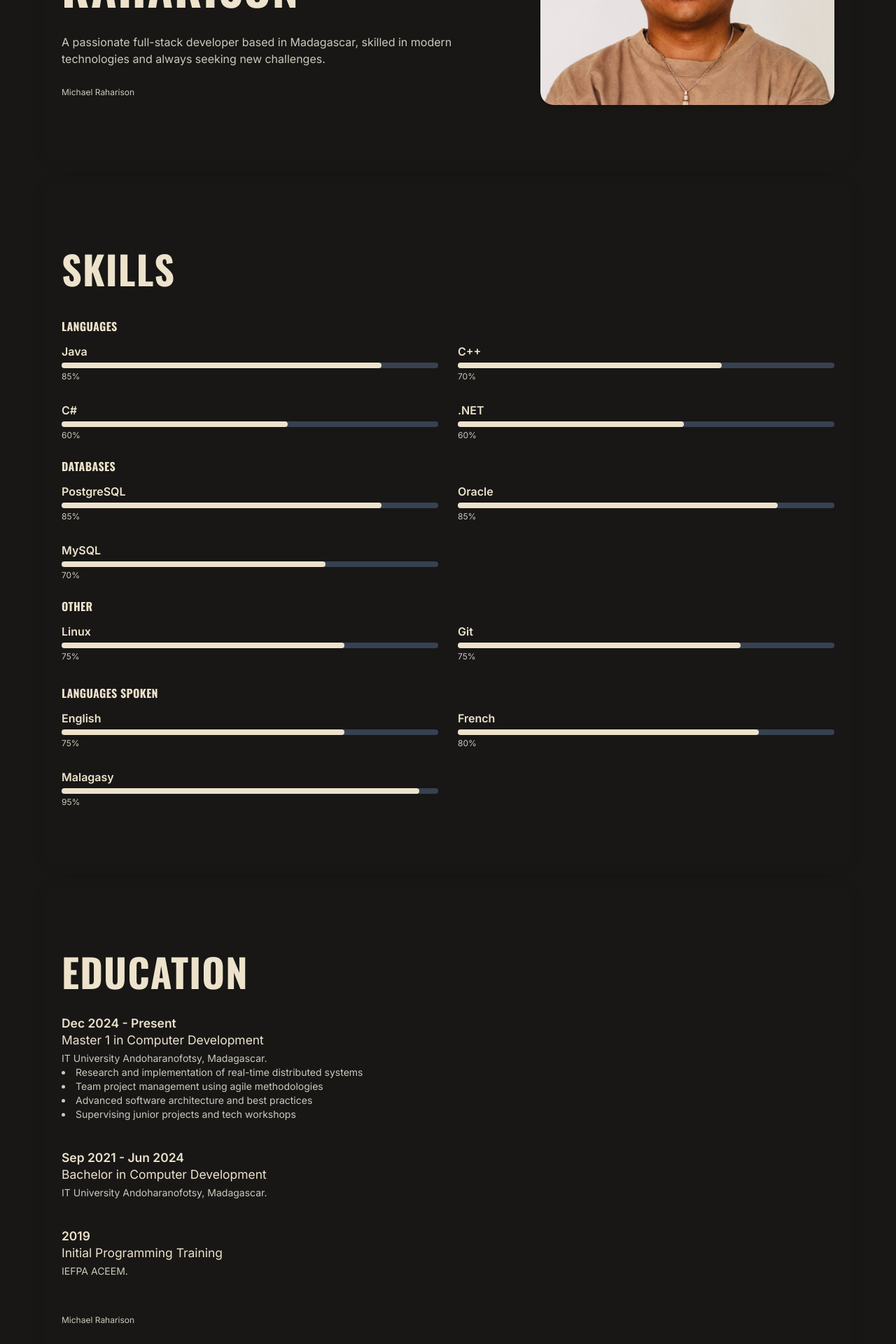
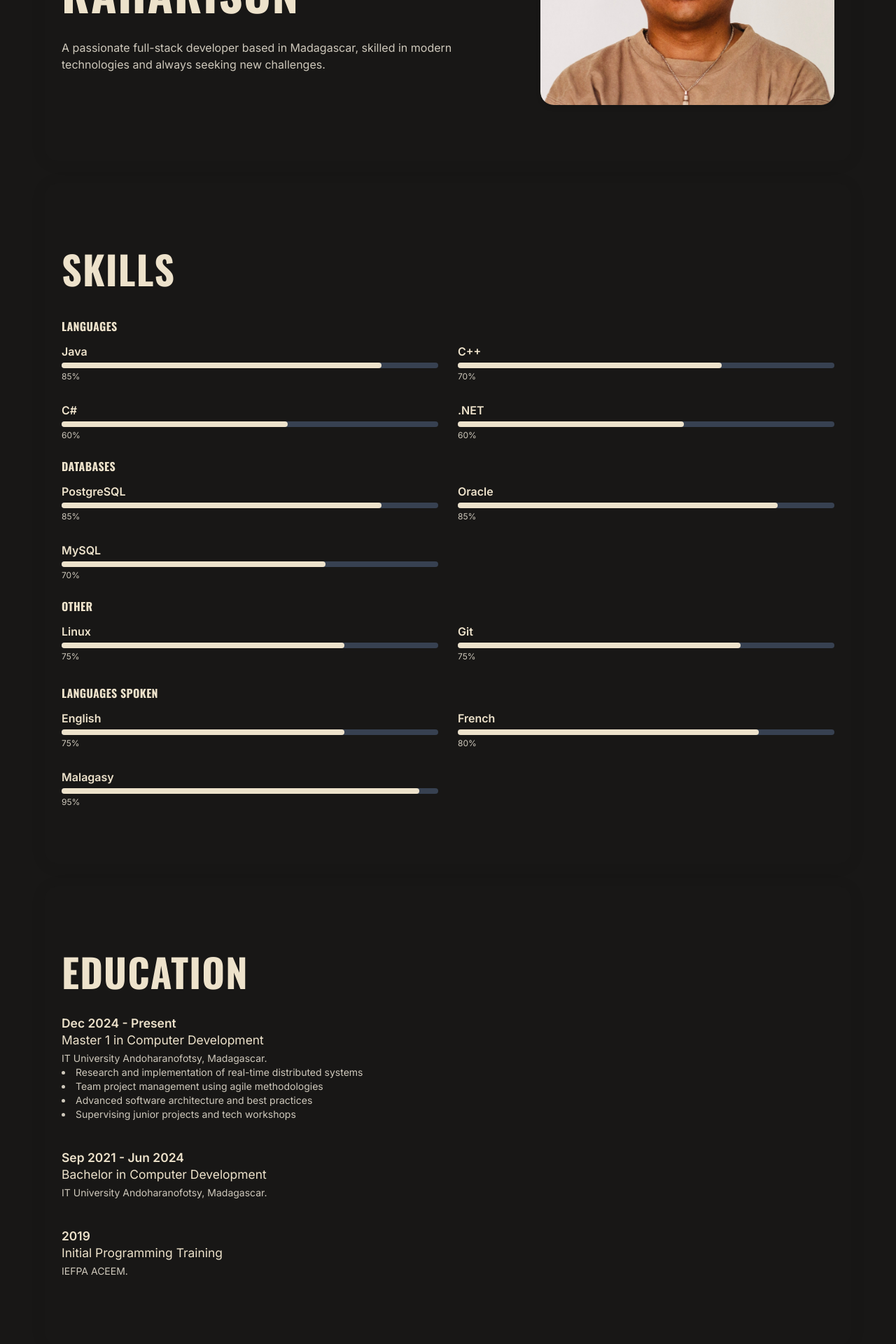
Before and after one commit to DM034/one-page-wonder-analyse, a React (Vite) app: page / in a window 1280 px wide. Shown: the part 380-2300 px from the top of the page at 70% size. Built offline with nearby package versions, Linux system fonts and the light colour scheme.

Commit message:
Remove website and name from sections
Remove website and name from the bottom of all sections except the footer.

```diff
--- a/src/components/portfolio/About.tsx
+++ b/src/components/portfolio/About.tsx
@@ -9,7 +9,7 @@ export default function About() {
         <div className="text-muted mb-7 max-w-xl text-base">
           A passionate full-stack developer based in Madagascar, skilled in modern technologies and always seeking new challenges.
         </div>
-        <div className="text-xs text-muted mt-auto">Michael Raharison</div>
+        {/* ligne supprimée */}
       </div>
       <img src={profileImg} alt="Michael Raharison Portrait" className="slide-img object-cover drop-shadow-md" />
     </section>
--- a/src/components/portfolio/BestProject.tsx
+++ b/src/components/portfolio/BestProject.tsx
@@ -4,7 +4,7 @@ export default function BestProject() {
     <section id="best-project" className="slide-section flex flex-col md:flex-row items-center gap-8 justify-between">
       <div className="w-full flex justify-between items-center mb-7">
         <div className="font-oswald text-[2rem] sm:text-[2.7rem] uppercase font-bold tracking-tight">Best Project</div>
-        <div className="text-xs text-muted">dm034.github.io</div>
+        {/* ligne supprimée */}
       </div>
       <div className="w-full flex flex-col md:flex-row items-center gap-8">
         <div className="flex-1">
@@ -15,10 +15,7 @@ export default function BestProject() {
           </div>
         </div>
       </div>
-      <div className="w-full flex justify-between text-xs mt-7">
-        <span>Michael Raharison</span>
-        <span>dm034.github.io</span>
-      </div>
+      {/* ligne supprimée */}
     </section>
   );
 }
--- a/src/components/portfolio/Education.tsx
+++ b/src/components/portfolio/Education.tsx
@@ -37,7 +37,7 @@ export default function Education() {
             <div className="text-muted text-sm mb-4">IEFPA ACEEM.</div>
           </div>
         </div>
-        <div className="text-xs text-muted mt-9">Michael Raharison</div>
+        {/* ligne supprimée */}
       </div>
     </section>
   );
--- a/src/components/portfolio/Experience.tsx
+++ b/src/components/portfolio/Experience.tsx
@@ -35,7 +35,7 @@ export default function Experience() {
             </ul>
           </div>
         </div>
-        <div className="text-xs text-muted mt-9">Michael Raharison</div>
+        {/* ligne supprimée */}
       </div>
     </section>
   );
```
